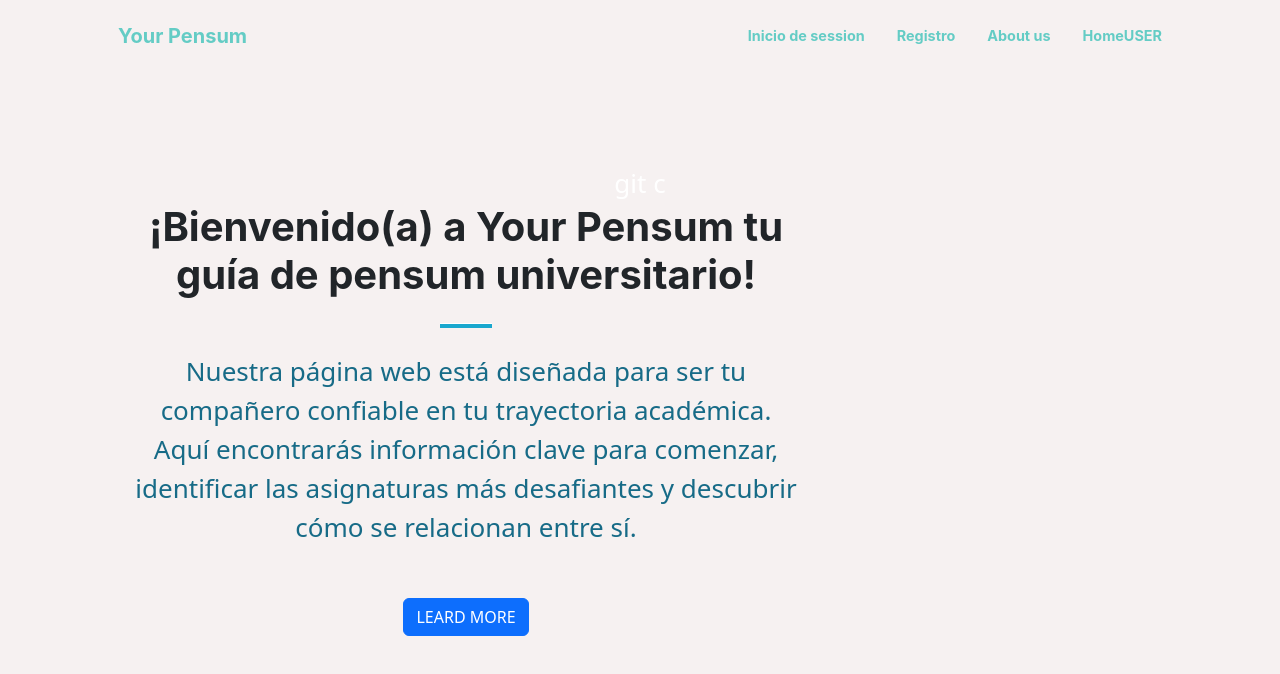
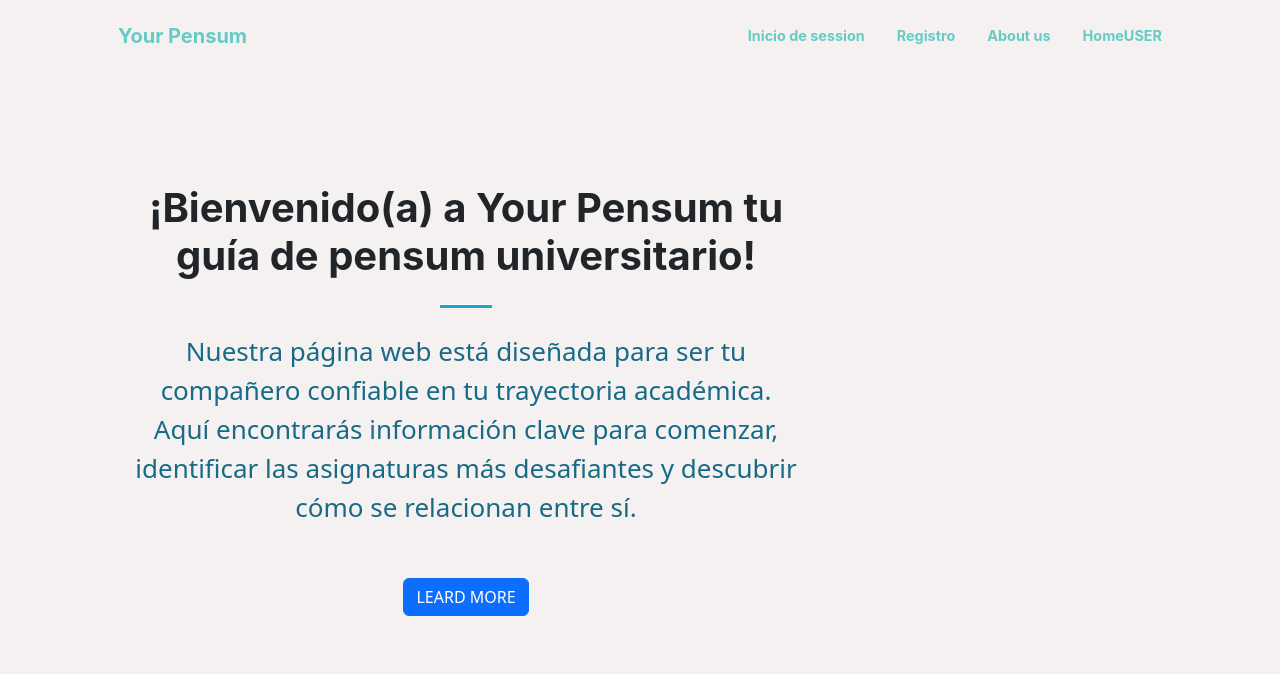
Before and after one commit to FranklinOmar23/Pensum-Inteligente, a React (Create React App) app in the folder Client/: page / in a window 1280 px wide. Shown: the top 674 px of the page. Built offline with nearby package versions, Linux system fonts and the light colour scheme.

Commit message:
Subir mi rama de nuevo

```diff
--- a/Client/src/App.js
+++ b/Client/src/App.js
@@ -9,7 +9,7 @@ import 'bootstrap/dist/js/bootstrap.bundle.min';
 function App() {
     return (
         <div className="App">
-            <header className="App-header">git c
+            <header className="App-header">
                 <BrowserRouter>
                     <Routes>
                         <Route path="/" element={<Home/>}/>
```
